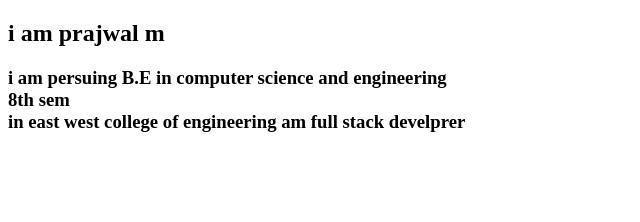
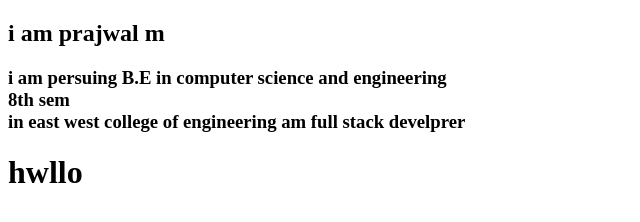
Before and after one commit to itsprajju/Portfolio, a plain HTML site: page index.html in a window 1280 px wide. Shown: the whole page, without its empty margins (0-640 px from the left). Drawn offline with Linux system fonts and the light colour scheme.

Commit message:
Update index.html

```diff
--- a/index.html
+++ b/index.html
@@ -12,6 +12,7 @@
         8th sem <br>
         in east west college of engineering
         am full stack develprer
+        <h1>hwllo</h1>
     </h3></div>
 
 </body>
```
